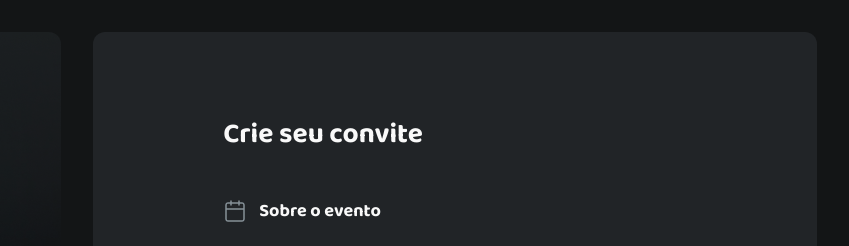
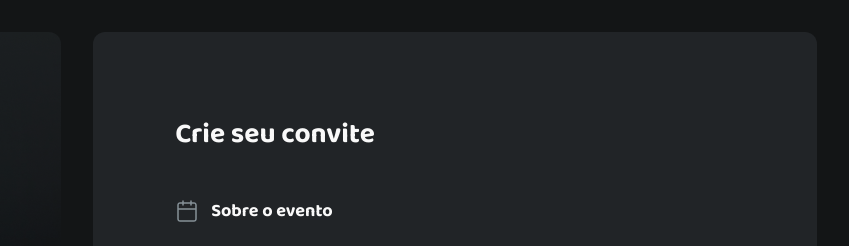
Before and after one commit to igorferreira007/formulario-convite, a plain HTML site: page index.html in a window 1280 px wide. Shown: the top 246 px of the page, 431-1280 px from the left. Drawn offline with nearby package versions, Linux system fonts and the light colour scheme.

Commit message:
Feito correções no layout

```diff
--- a/index.html
+++ b/index.html
@@ -25,9 +25,8 @@
       </aside>
       <main>
         <div class="main-container">
-          <h2>Crie seu convite</h2>
-
           <form action="">
+            <h2>Crie seu convite</h2>
             <fieldset>
               <legend>
                 <img src="./assets/calendar.svg" alt="" />
--- a/styles/form.css
+++ b/styles/form.css
@@ -1,4 +1,9 @@
 @import url(./fields/index.css);
+
+form {
+  max-width: 56rem;
+  margin: auto;
+}
 
 fieldset {
   border: none;
--- a/styles/layout.css
+++ b/styles/layout.css
@@ -41,15 +41,11 @@ main {
 
   padding: 3.2rem;
 
-  &::-webkit-scrollbar {
-
-  }
-
   .main-container {
     /* max-width: 56rem; */
     max-width: 82rem;
     background-color: var(--shape-body);
-    padding: 8rem 13rem;
+    padding: 8rem 3.2rem;
     border-radius: 1.2rem;
 
     h2 {
```
